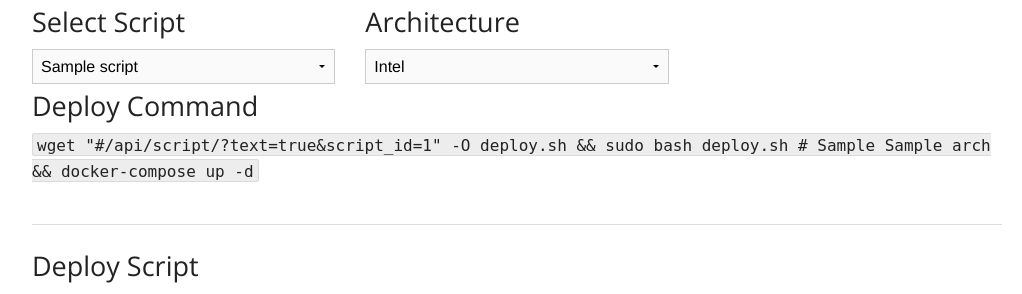
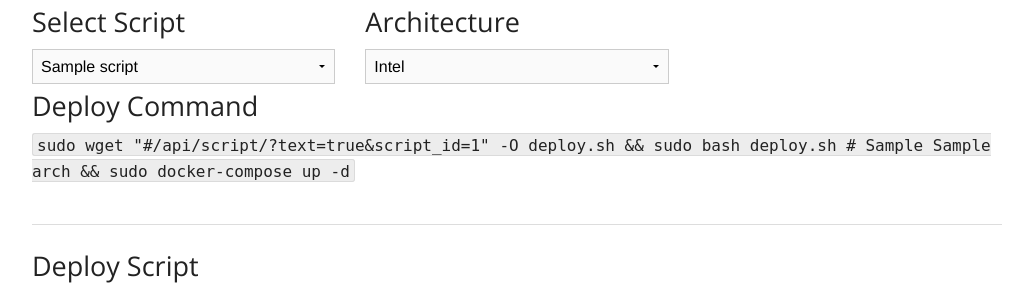
Before and after one commit to CommunityHoneyNetwork/CHN-Server, a Python web app: template mhn/templates/ui/script.html in a window 1280 px wide. Shown: the top 294 px of the page, without its empty margins (123-1145 px from the left). Run offline with Jinja, Linux system fonts and the light colour scheme; the template is opened without the code that fills it: most values are stand-ins (such as "Sample title", 1, 10 or a date in 2020).

Commit message:
add sudo elsewhere within "deploy command"
sudo was already present to run deploy.sh; I also added sudo prior to wget and docker-compose cmds in the event (1) cmd is run from a dir where permissions are restricted and (2) I think docker/docker-compose don't work without elevated permissions

```diff
--- a/mhn/templates/ui/script.html
+++ b/mhn/templates/ui/script.html
@@ -31,8 +31,8 @@
         </div>
         <div class="row">
             <div class="small-12 small-centered columns">
-                <p><kbd>wget "{{ settings.server_url }}/api/script/?text=true&script_id={{ script.id }}" -O deploy.sh &&
-                    sudo bash deploy.sh {{ settings.server_url }} {{ settings.deploy_key }} {{ arch }} && docker-compose up -d</kbd>
+                <p><kbd>sudo wget "{{ settings.server_url }}/api/script/?text=true&script_id={{ script.id }}" -O deploy.sh &&
+                    sudo bash deploy.sh {{ settings.server_url }} {{ settings.deploy_key }} {{ arch }} && sudo docker-compose up -d</kbd>
                 </p>
             </div>
         </div>
```
